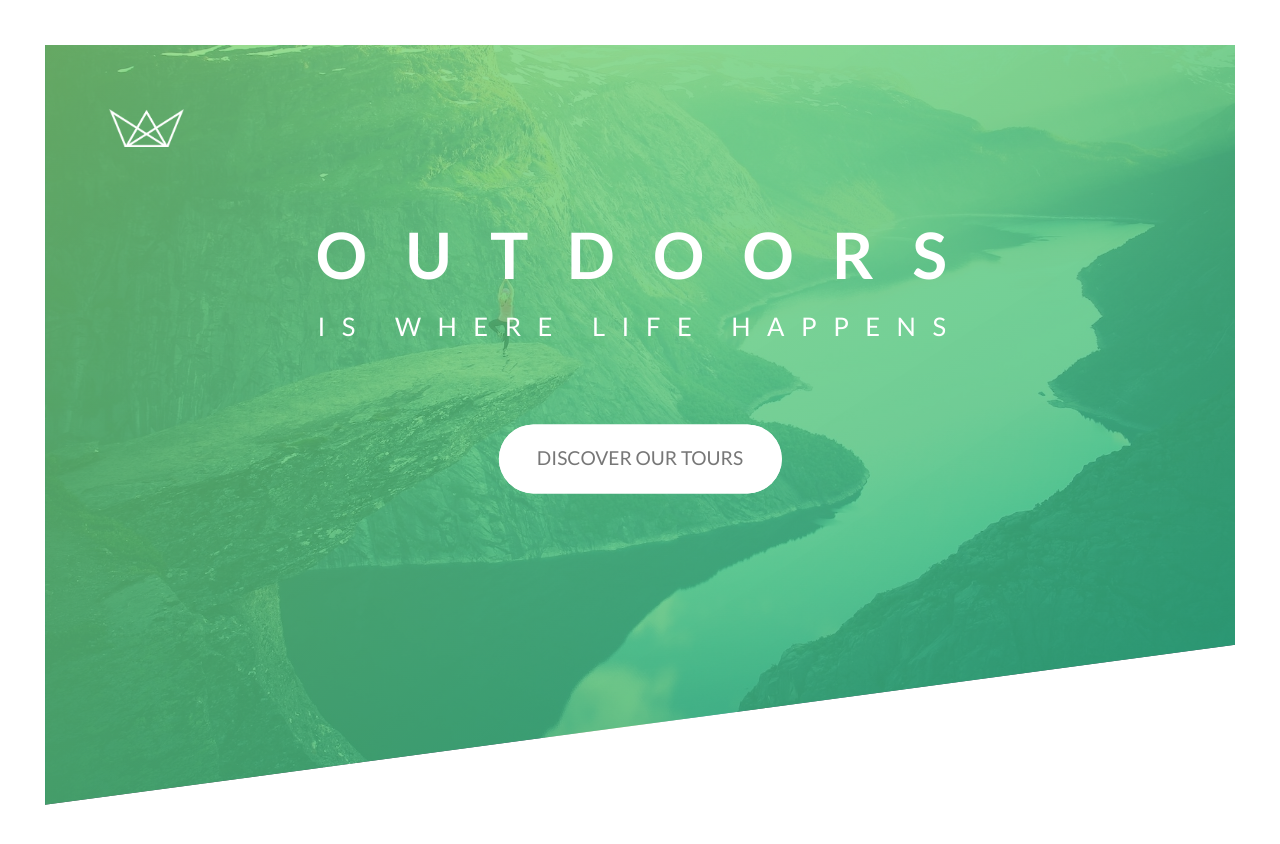
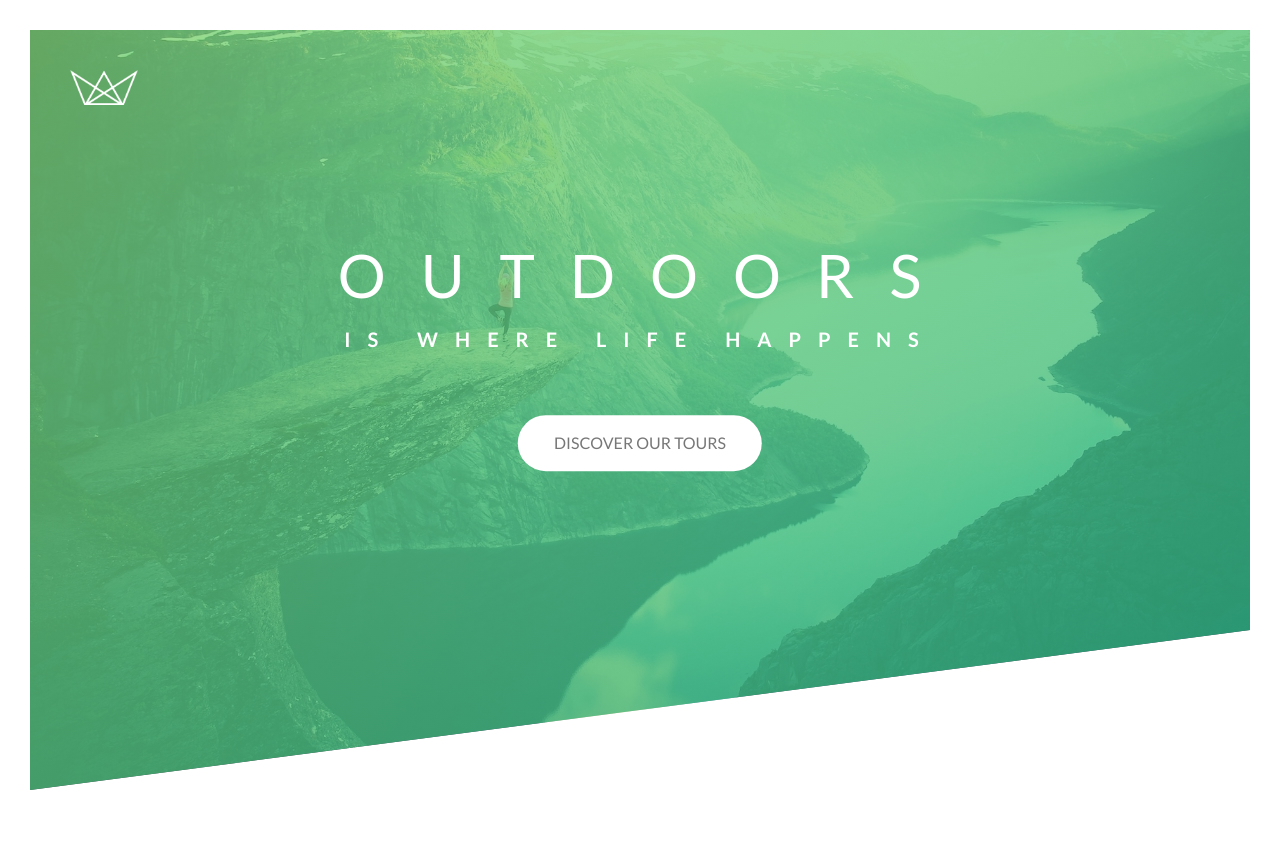
Before and after one commit to BenyaminSajediFard/Natours, a website: page index.html in a window 1280 px wide. After the commit the page ends 820 px from the top, so only its background shows below. Drawn offline with Linux system fonts and the light colour scheme.

Commit message:
added sass preprocessor - using node-sass

```diff
--- a/index.html
+++ b/index.html
@@ -9,7 +9,7 @@
       rel="stylesheet"
     />
 
-    <link rel="stylesheet" href="css/icon-font.css" />
+    <!-- <link rel="stylesheet" href="css/icon-font.css" /> -->
     <link rel="stylesheet" href="css/style.css" />
     <link rel="shortcut icon" type="image/png" href="img/favicon.png" />
 
@@ -17,16 +17,20 @@
   </head>
   <body>
     <header class="header">
-      <div class="logo-box">
-        <img class="logo" src="img/logo-white.png" alt="Natours white logo" />
+      <div class="header__logo-box">
+        <img
+          class="header__logo"
+          src="img/logo-white.png"
+          alt="Natours white logo"
+        />
       </div>
 
-      <div class="text-box">
+      <div class="header__text-box">
         <h1 class="heading-primary">
-          <span class="heading-primary--main">outdoors</span
-          ><span class="heading-primary--sub">is where life happens</span>
+          <span class="heading-primary--main">outdoors</span>
+          <span class="heading-primary--sub">is where life happens</span>
         </h1>
-        <a class="btn btn-white" href="#">Discover our tours</a>
+        <a class="btn btn--white btn--animated" href="#">Discover our tours</a>
       </div>
     </header>
   </body>
--- /dev/null
+++ b/sass/main.sass
@@ -0,0 +1,168 @@
+// LINE HEIGHTS:
+// 1.6
+
+// GREYS:
+$color-grey: #777
+$color-white: #fff
+
+// MAIN PALETTE
+$color-primary: #55c57a
+$color-primary--light: #7ed56f
+$color-primary--shade: #28b485
+
+/**********************/
+/*     ANIMATIONS     */
+/**********************/
+@keyframes moveInLeft
+    0%
+        opacity: 0
+        transform: translateX(-12rem)
+
+    80%
+        opacity: 0.8
+        transform: translateX(0.8rem)
+
+    100%
+        opacity: 1
+        transform: translateX(0)
+
+@keyframes moveInRight
+    0%
+        opacity: 0
+        transform: translateX(12rem)
+
+    80%
+        opacity: 0.8
+        transform: translateX(-0.8rem)
+
+    100%
+        opacity: 1
+        transform: translateX(0)
+
+@keyframes moveInUp
+    0%
+        opacity: 0
+        transform: translateY(8rem)
+
+    100%
+        opacity: 1
+        transform: translateY(0)
+
+*,
+*::before,
+*::after
+    margin: 0
+    padding: 0
+    box-sizing: inherit
+
+html
+    font-size: 62.5%
+
+body
+    font-family: "Lato", sans-serif
+    font-weight: 400
+    line-height: 1.6
+    color: $color-grey
+    padding: 3rem
+
+    box-sizing: border-box
+
+.header
+    height: 95vh
+    background-image: linear-gradient(to right bottom, rgba($color-primary--light, 0.75), rgba($color-primary--shade, 0.8)), url(../img/hero.jpg)
+    background-size: cover
+    background-position: top
+    clip-path: polygon(0 0, 100% 0, 100% 75vh, 0 100%)
+
+    position: relative
+
+    &__logo-box
+        position: absolute
+        top: 4rem
+        left: 4rem
+
+    &__logo
+        height: 3.5rem
+
+    &__text-box
+        position: absolute
+        text-align: center
+        top: 42%
+        left: 50%
+        transform: translate(-50%, -50%)
+
+.heading-primary
+    color: $color-white
+    text-transform: uppercase
+    margin-bottom: 6rem
+
+    // a hack to fix shaky animation on some browsers
+    -webkit-backface-visibility: hidden
+    backface-visibility: hidden
+
+    &--main
+        display: block
+        font-size: 6rem
+        font-weight: 400
+        letter-spacing: 3.5rem
+        margin-left: 1.4rem
+
+        animation: moveInLeft 1.2s ease-out
+        // animation-delay: 3s
+        // animation-iteration-count: 3
+
+    &--sub
+        display: block
+        font-size: 2rem
+        font-weight: 700
+        letter-spacing: 1.7rem
+        word-spacing: 0.1rem
+        animation: moveInRight 1.2s ease-out
+
+.btn:link, .btn:visited
+    font-size: 1.6rem
+    font-weight: 500
+    text-transform: uppercase
+    text-decoration: none
+
+    padding: 1.5rem 3.6rem
+    display: inline-block
+    border-radius: 10rem
+    transition: all 300ms
+    position: relative
+
+.btn:hover
+    transform: translateY(-3px)
+    box-shadow: 0 1rem 2rem rgba(0, 0, 0, 0.25)
+
+.btn:active
+    transform: translateY(-1px)
+    box-shadow: 0 0.5rem 1rem rgba(0, 0, 0, 0.2)
+
+.btn--white
+    color: $color-grey
+    background-color: $color-white
+
+.btn::after
+    content: ""
+    display: inline-block
+    height: 100%
+    width: 100%
+    border-radius: 10rem
+    transition: all 400ms
+
+    position: absolute
+    top: 0
+    left: 0
+    z-index: -1
+
+    &::after
+        background-color: $color-white
+
+.btn:hover::after
+    transform: scaleX(1.4) scaleY(1.6)
+    opacity: 0
+
+.btn--animated
+    animation: moveInUp 1s ease-out 750ms
+    animation-fill-mode: backwards
```
Also changed, not shown: package.json (+4 -4 lines), css/style.css, 1 other file.
